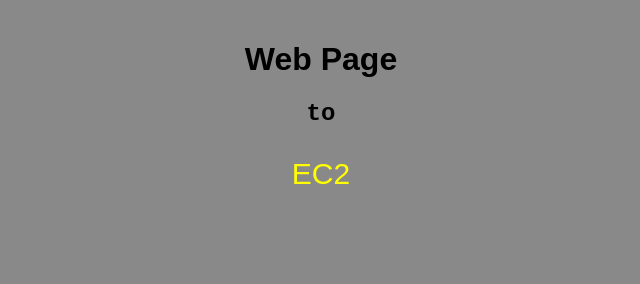
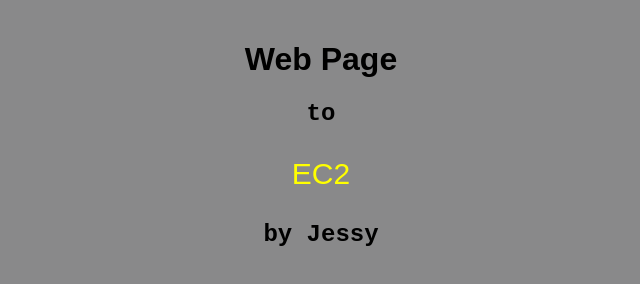
Before and after one commit to Jesdhy/WebPage, a plain HTML site: page index.html in a window 1280 px wide. Shown: the whole page, without its empty margins (319-959 px from the left). Drawn offline with Linux system fonts and the light colour scheme.

Commit message:
Add new word

```diff
--- a/index.html
+++ b/index.html
@@ -10,5 +10,6 @@
     <h1>Web Page</h1>
     <h2>to</h2>
     <p>EC2</p>
+    <h2>by Jessy</h2>
 </body>
 </html>
```
